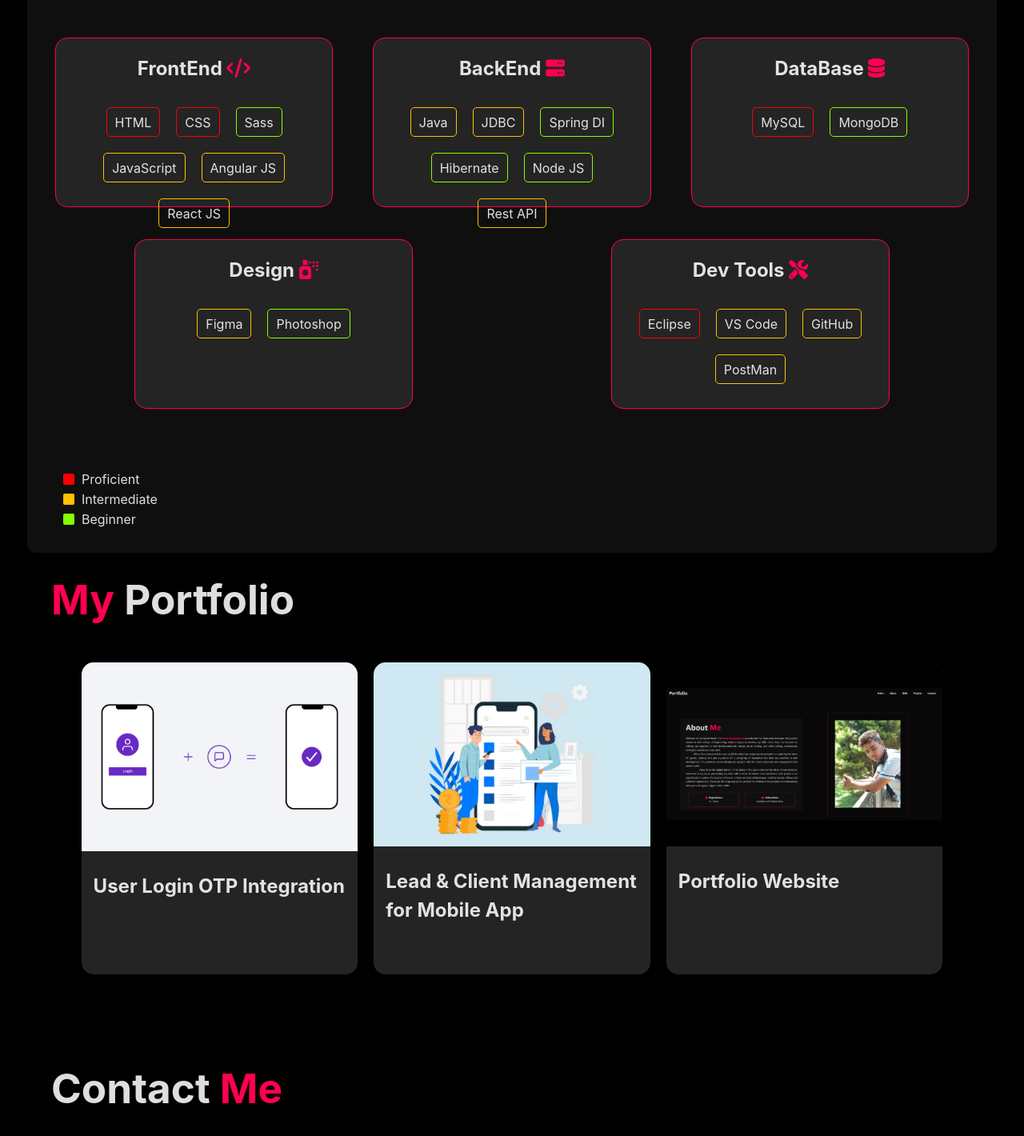
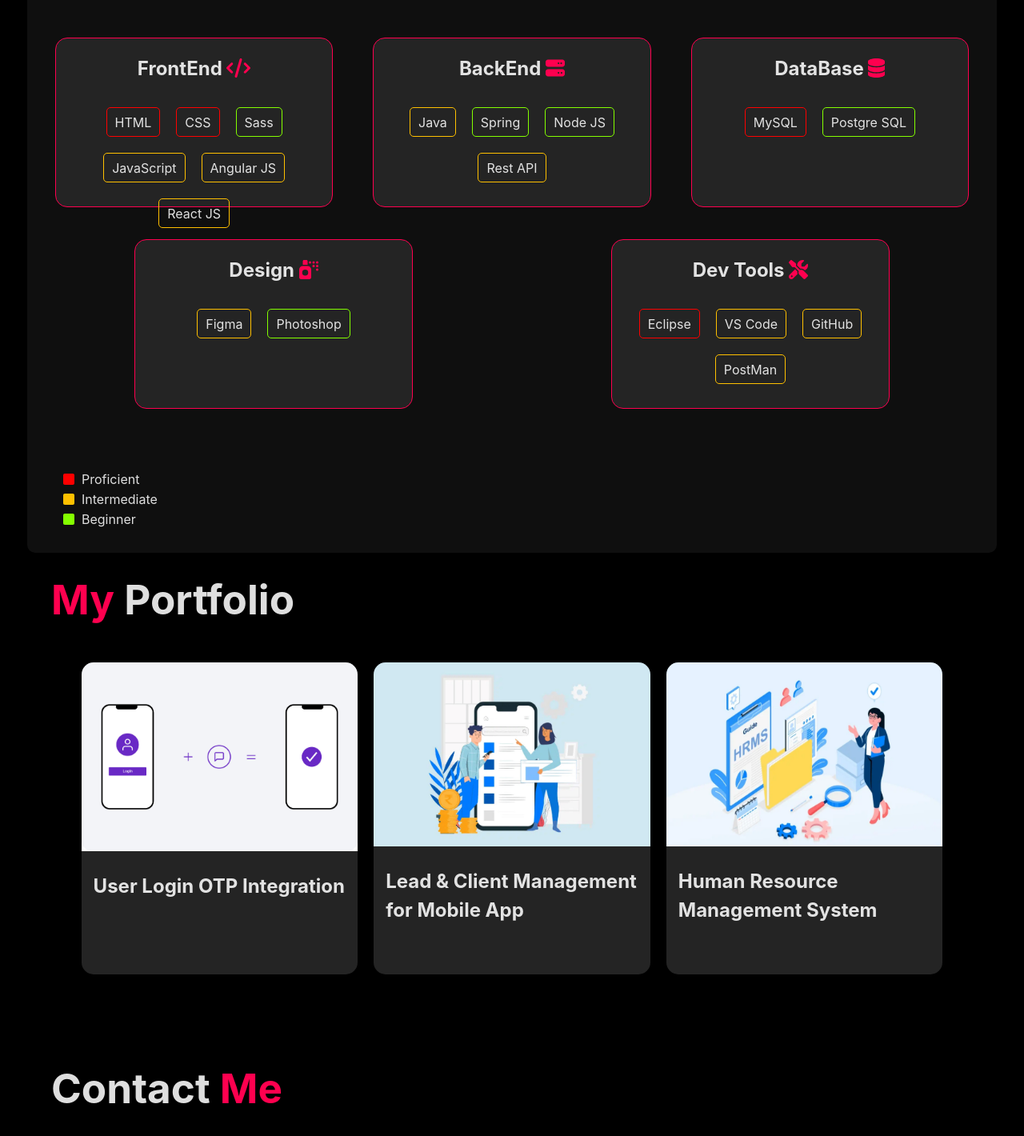
Before and after one commit to Pavanz09/My-Portfolio, a React (Vite) app: page / in a window 1280 px wide. Shown: the part 1800-3220 px from the top of the page at 80% size. Built offline with nearby package versions, Linux system fonts and the light colour scheme.

Commit message:
new changes

```diff
--- a/src/components/Projects.jsx
+++ b/src/components/Projects.jsx
@@ -2,7 +2,7 @@ import React from 'react';
 import '../styles/Projects.css';
 import otpImage from '../assets/sms-authentication-banner.jpg';
 import loanImage from '../assets/Best-Instant-Personal-Loan-Apps-in-India-1.jpg';
-import portfolioImage from '../assets/PavanPortfolio.png';
+import hrms from '../assets/HRMS.png';
 
 
 const Projects = () => {
@@ -32,9 +32,9 @@ const projectsData = [
     image: loanImage
   },
   {
-    title: "Portfolio Website",
-    description: "My portfolio website, crafted with ReactJS, HTML, and CSS, embodies my skills and style in a sleek design. It showcases my work and expertise, inviting potential collaborators and clients to connect effortlessly.",
-    image: portfolioImage
+    title: "Human Resource Management System",
+    description: "Currently developing a Human Resource Management System for Teksolvent using the PERN stack (PostgreSQL, Express, React, Node.js). The project focuses on creating a scalable, efficient platform for managing employee data, payroll, and performance tracking",
+    image: hrms
   }
 ]
   return(
--- a/src/components/Skills.jsx
+++ b/src/components/Skills.jsx
@@ -63,16 +63,14 @@ function SkillsCards(){
 
   const BackEndTech = [
     { techStack: 'Java' ,color: '#FFC000'},
-    { techStack: 'JDBC' ,color: '#FFC000'},
-    { techStack: 'Spring DI' ,color: '#84ff00'},
-    { techStack: 'Hibernate' ,color: '#84ff00'},
+    { techStack: 'Spring' ,color: '#84ff00'},
     { techStack: 'Node JS' ,color: '#84ff00'},
     { techStack: 'Rest API' ,color: '#FFC000'}
   ];
 
   const DatabaseTech = [
     { techStack: 'MySQL' ,color: '#ff0000'},
-    { techStack: 'MongoDB' ,color: '#84ff00'}
+    { techStack: 'Postgre SQL' ,color: '#84ff00'}
   ];
 
   const Design = [
```
Also changed, not shown: src/assets/HRMS.png (added), src/assets/PavanPortfolio.png (deleted).
